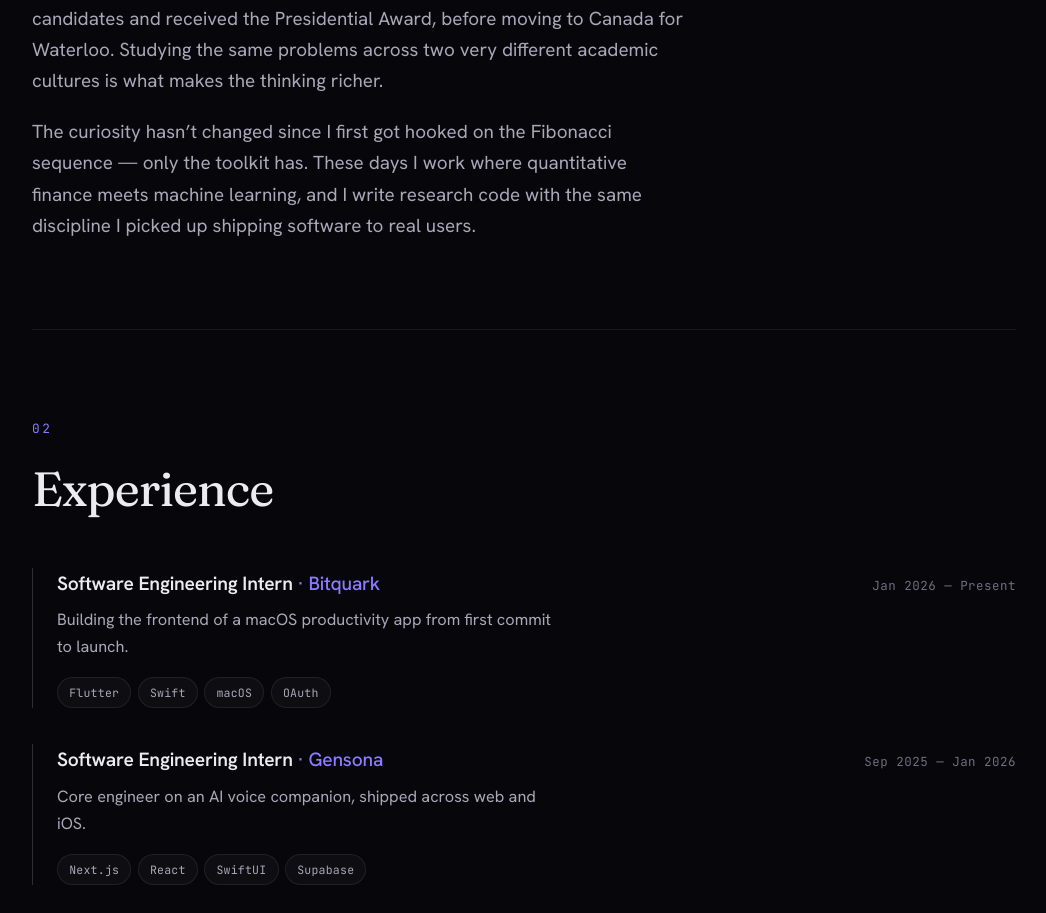
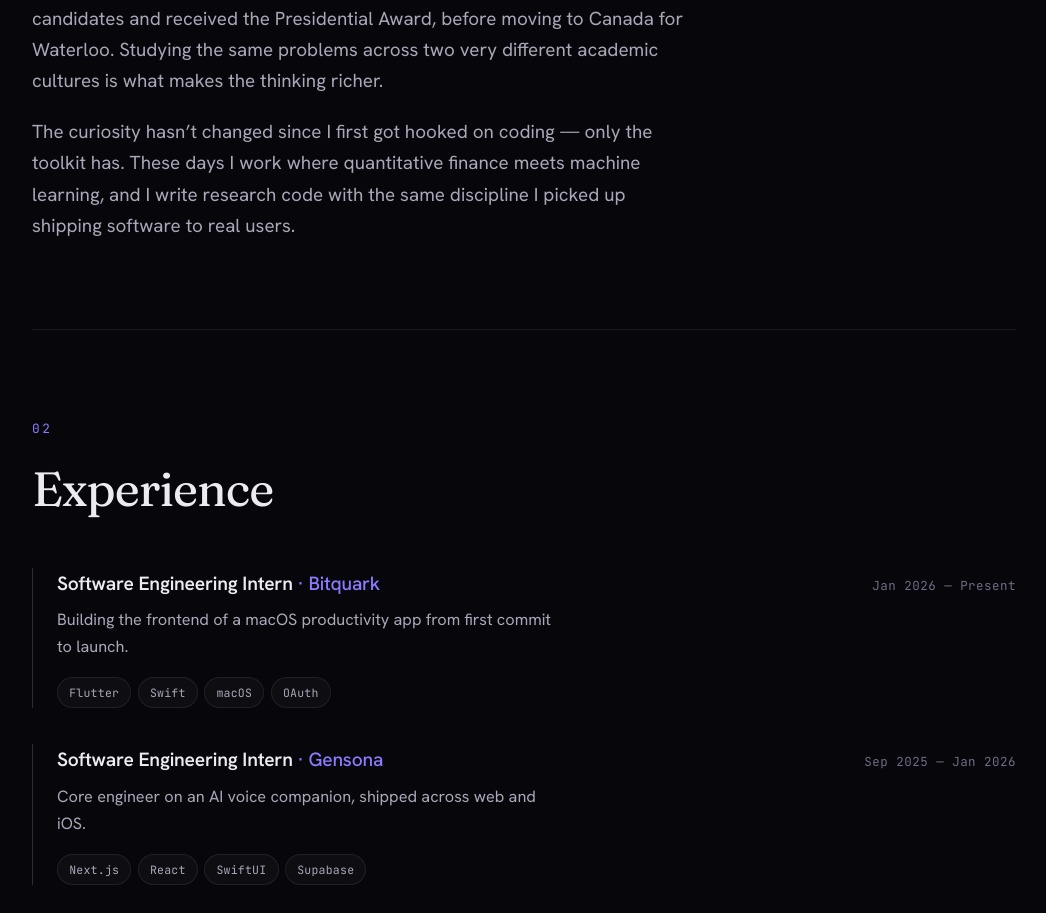
Before and after one commit to phdech04/personal-site, a Next.js app: page / in a window 1280 px wide. Shown: the part 1130-2043 px from the top of the page, without its empty margins (116-1162 px from the left). Built offline with nearby package versions, Linux system fonts and the light colour scheme.

Commit message:
Reword about line

```diff
--- a/src/app/page.tsx
+++ b/src/app/page.tsx
@@ -197,8 +197,8 @@ export default function Home() {
               very different academic cultures is what makes the thinking richer.
             </p>
             <p>
-              The curiosity hasn&rsquo;t changed since I first got hooked on the
-              Fibonacci sequence — only the toolkit has. These days I work where
+              The curiosity hasn&rsquo;t changed since I first got hooked on
+              coding — only the toolkit has. These days I work where
               quantitative finance meets machine learning, and I write research
               code with the same discipline I picked up shipping software to real
               users.
```
